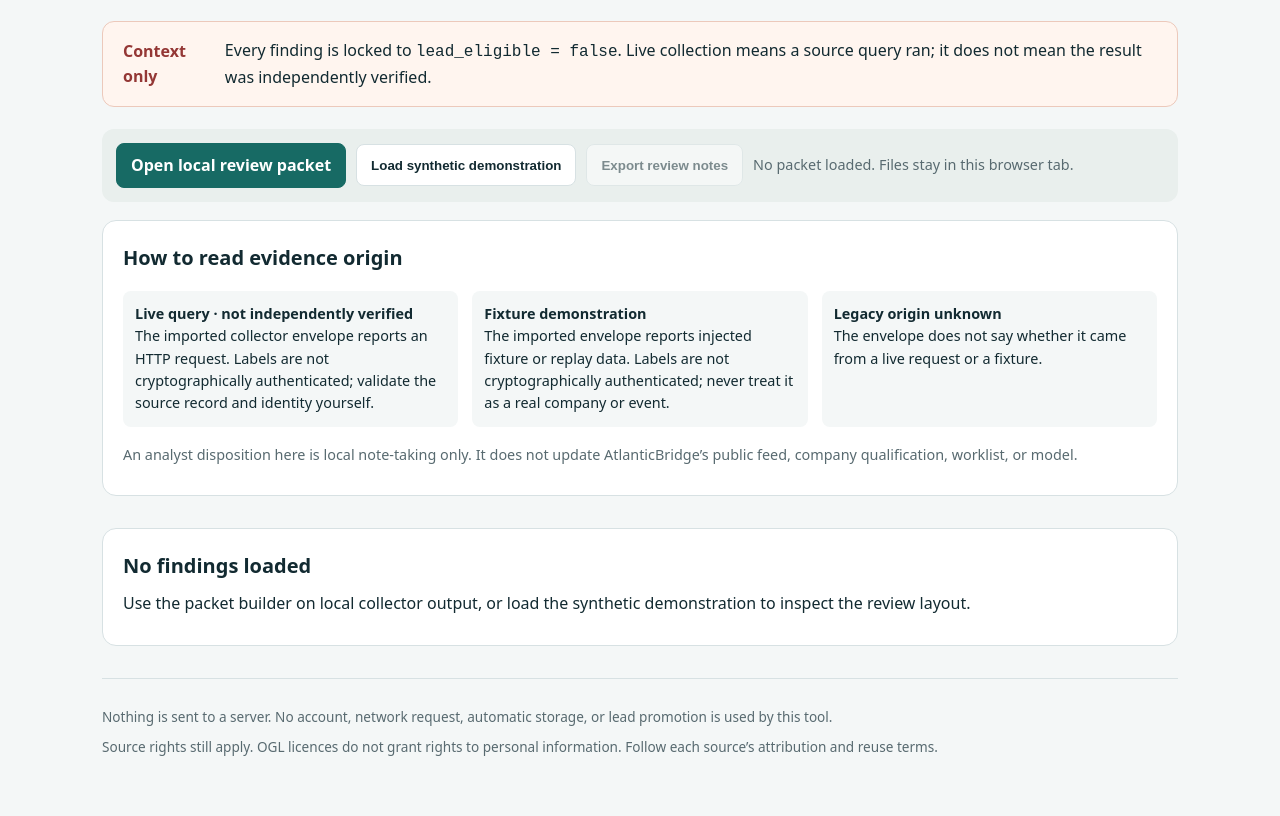
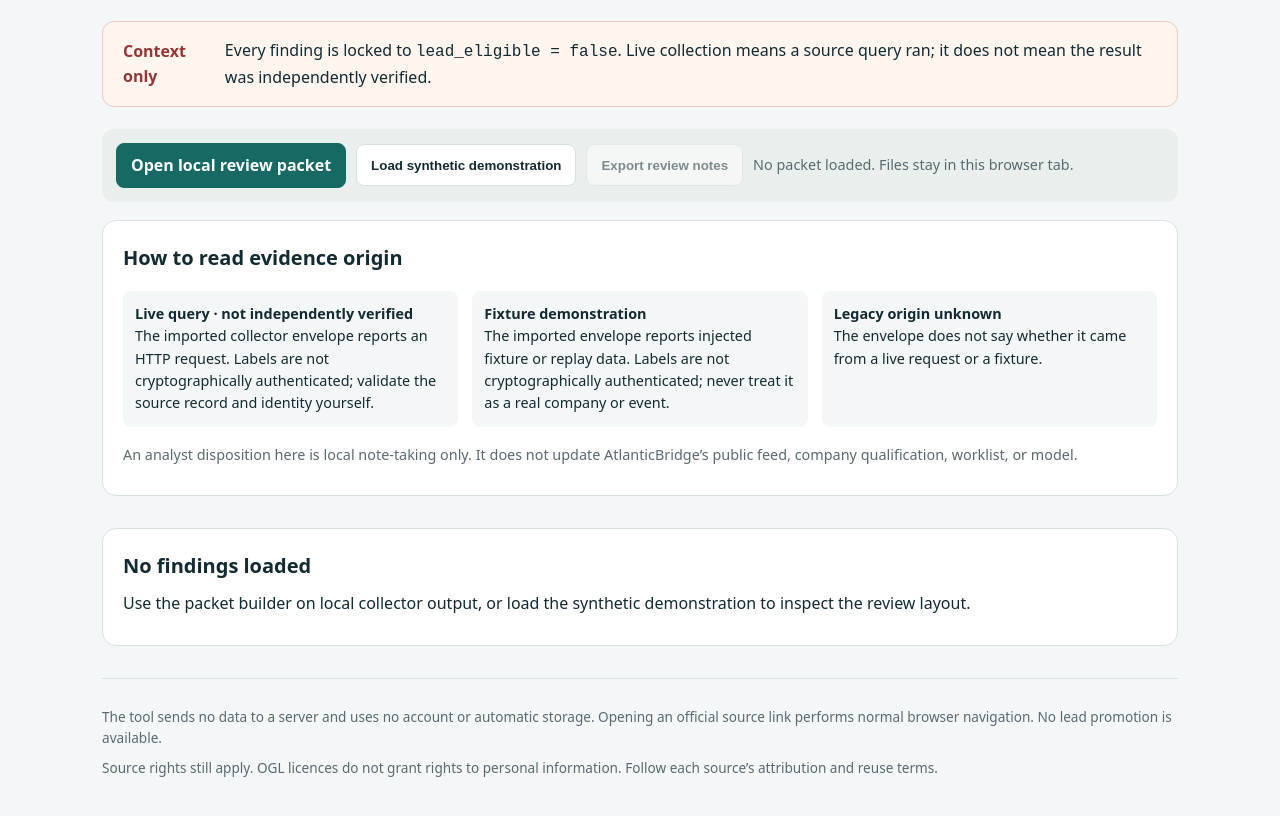
Before and after one commit to JeremyHennessy/AtlanticBridge-Signals, a plain HTML site: page local_analyst_review/index.html in a window 1280 px wide. Shown: the part 204-1020 px from the top of the page. Drawn offline with Linux system fonts and the light colour scheme.

Commit message:
Clarify local review network behavior

```diff
--- a/local_analyst_review/index.html
+++ b/local_analyst_review/index.html
@@ -43,7 +43,7 @@
       <div class="empty"><h2>No findings loaded</h2><p>Use the packet builder on local collector output, or load the synthetic demonstration to inspect the review layout.</p></div>
     </section>
     <footer>
-      <p>Nothing is sent to a server. No account, network request, automatic storage, or lead promotion is used by this tool.</p>
+      <p>The tool sends no data to a server and uses no account or automatic storage. Opening an official source link performs normal browser navigation. No lead promotion is available.</p>
       <p>Source rights still apply. OGL licences do not grant rights to personal information. Follow each source’s attribution and reuse terms.</p>
     </footer>
   </main>
```
